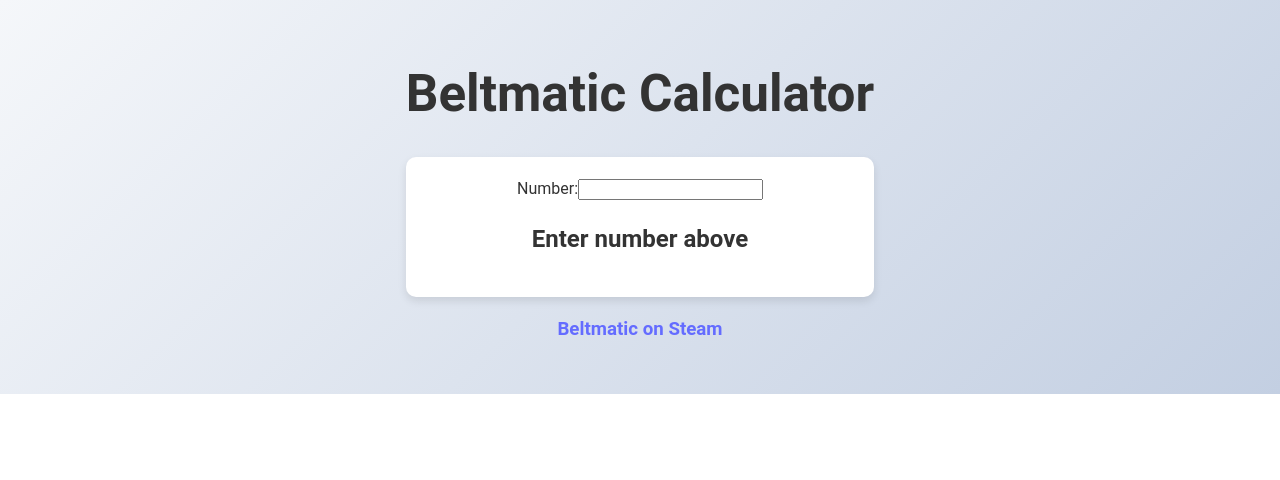
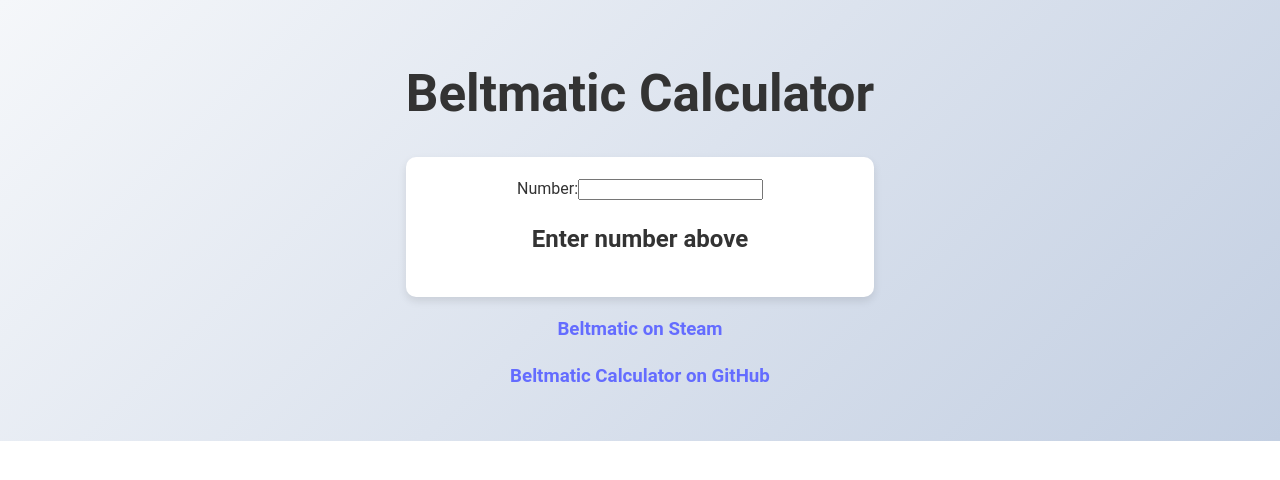
Before and after one commit to rudi-cilibrasi/beltomatic-calculator, a React (Vite) app in the folder fe-web/: page / in a window 1280 px wide. Shown: the top 480 px of the page. Built offline with nearby package versions, Linux system fonts and the light colour scheme.

Commit message:
add link to GH

```diff
--- a/fe-web/src/App.tsx
+++ b/fe-web/src/App.tsx
@@ -37,6 +37,7 @@
         <h2 id="resulteq"> Enter number above</h2>
       </div>
       <a href="https://store.steampowered.com/app/2674590/Beltmatic/"><h3>Beltmatic on Steam</h3></a>
+      <a href="https://github.com/rudi-cilibrasi/beltomatic-calculator"><h3>Beltmatic Calculator on GitHub</h3></a>
     </>
   )
 }
```
